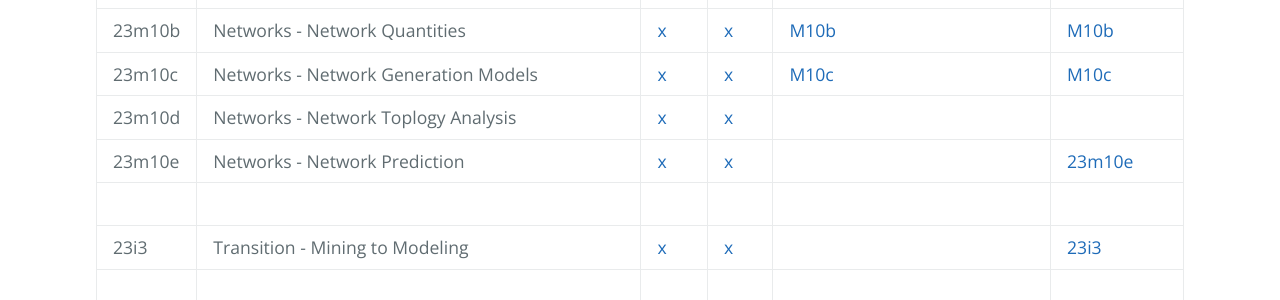
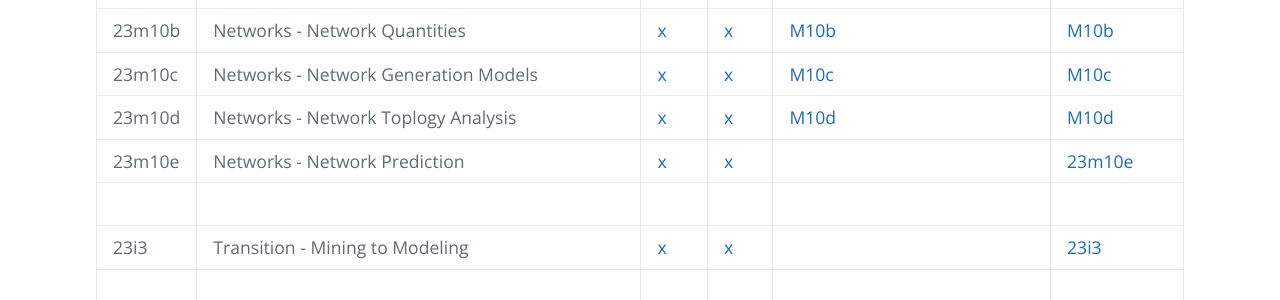
Before and after one commit to gersteinlab/cbb752b23, a Jekyll site: the page built from syllabus.md, in a window 1280 px wide and 900 px high, scrolled down 4278 px. Shown: the part 155-455 px from the top of the window. Built offline with Jekyll 4.4.1, drawn with Linux system fonts in a browser that asks for light colours.

Commit message:
Update syllabus.md

```diff
--- a/syllabus.md
+++ b/syllabus.md
@@ -50,6 +50,7 @@ Please see [last year's syllabus](http://cbb752b22.gersteinlab.org/syllabus) (wi
 
 See also additional readings for each topic: [Additional Readings](https://docs.google.com/document/d/1L7p4fv3XzMvzzTPIa4EFo6YD9UabBDuOBWKGjcxe5hw/edit)
 
+
 | #      | Topic                                                     | PDF                                                                                                                                  | PPT                                                                                                                                   | Youtube<br>('21 unless indicated otherwise)               | MPEG (2021)                                                                                                                                                      |
 | ------ | --------------------------------------------------------- | ------------------------------------------------------------------------------------------------------------------------------------ | ------------------------------------------------------------------------------------------------------------------------------------- | --------------------------------------------------------- | ---------------------------------------------------------------------------------------------------------------------------------------------------------------- |
 | 23i1   | Introduction to Biomedical Data Science                   | [x](http://files2.gersteinlab.org/public-docs/2023/01.19/23i1--cbb752-MG-spr23-intro.pdf)                                            | [x](http://files2.gersteinlab.org/public-docs/2023/01.19/23i1--cbb752-MG-spr23-intro.pptx)                                            | [I1](https://youtu.be/0B9BYt5bV84)                        | [I1](http://files.gersteinlab.org/media/videos/BioDataSciMiningModeling-Lecture_default.cbb752b21-1feb21.01-intro-lect.onweb.wo2faces.mp4)                       |
@@ -86,7 +87,7 @@ See also additional readings for each topic: [Additional Readings](https://docs.
 | 23m10a | Networks - Intro                                          | [x](http://files2.gersteinlab.org/public-docs/2023/04.13/network/23m10a--cbb752-MG-networks-intro.pdf)                               | [x](http://files2.gersteinlab.org/public-docs/2023/04.13/network/23m10a--cbb752-MG-networks-intro.pptx)                               | [M10a](https://youtu.be/KIEjigOPoq0)                      | [M10a](http://files.gersteinlab.org/media/videos/BioDataSciMiningModeling-Lecture_default.cbb752b21-17mar21.10a-network-topology-analysis.onweb.mp4)             |
 | 23m10b | Networks - Network Quantities                             | [x](http://files2.gersteinlab.org/public-docs/2023/04.13/network/23m10b--cbb752-MG-network-quantities.pdf)                           | [x](http://files2.gersteinlab.org/public-docs/2023/04.13/network/23m10b--cbb752-MG-network-quantities.pptx)                           | [M10b](https://youtu.be/tmgECW9Pjoo)                      | [M10b](http://files.gersteinlab.org/media/videos/BioDataSciMiningModeling-Lecture_default.cbb752b21-17mar21.10b-network-topology-analysis.onweb.mp4)             |
 | 23m10c | Networks - Network Generation Models                      | [x](http://files2.gersteinlab.org/public-docs/2023/04.13/network/23m10c--cbb752-MG-network-generation.pdf)                           | [x](http://files2.gersteinlab.org/public-docs/2023/04.13/network/23m10c--cbb752-MG-network-generation.pptx)                           | [M10c](https://youtu.be/FalSiWgVF3A)                      | [M10c](http://files.gersteinlab.org/media/videos/BioDataSciMiningModeling-Lecture_default.cbb752b21-29mar21.10c-network-topology-analysis.onweb.mp4)             |
-| 23m10d | Networks - Network Toplogy Analysis                       | [x](http://files2.gersteinlab.org/public-docs/2023/04.13/network/23m10d--cbb752-mg-spr23-network-topology-analysis.pdf)              | [x](http://files2.gersteinlab.org/public-docs/2023/04.13/network/23m10d--cbb752-mg-spr23-network-topology-analysis.pptx)              |                                                           |                                                                                                                                                                  |
+| 23m10d | Networks - Network Toplogy Analysis                       | [x](http://files2.gersteinlab.org/public-docs/2023/04.13/network/23m10d--cbb752-mg-spr23-network-topology-analysis.pdf)              | [x](http://files2.gersteinlab.org/public-docs/2023/04.13/network/23m10d--cbb752-mg-spr23-network-topology-analysis.pptx)              | [M10d](https://youtu.be/zZb_uZY69ac)                      | [M10d](http://files.gersteinlab.org/media/videos/BioDataSciMiningModeling-Lecture_default.cbb752b21-29mar21.10d-network-topology-analysis.onweb.mp4)             |
 | 23m10e | Networks - Network Prediction                             | [x](http://files2.gersteinlab.org/public-docs/2023/04.13/network/23m10e--cbb752-MG-spr23-network-prediction.pdf)                     | [x](http://files2.gersteinlab.org/public-docs/2023/04.13/network/23m10e--cbb752-MG-spr23-network-prediction.pptx)                     |                                                           | [23m10e](http://files2.gersteinlab.org/public-docs/2023/04.13/network/23m10e--cbb752-MG-spr23-network-prediction.mp4)                                            |
 |        |                                                           |                                                                                                                                      |                                                                                                                                       |                                                           |                                                                                                                                                                  |
 | 23i3   | Transition - Mining to Modeling                           | [x](http://files2.gersteinlab.org/public-docs/2023/04.13/23i3--cbb752-MG-spr23-trans-mine2model.pdf)                                 | [x](http://files2.gersteinlab.org/public-docs/2023/04.13/network/23i3--cbb752-MG-spr23-trans-mine2model.pptx)                         |                                                           | [23i3](http://files2.gersteinlab.org/public-docs/2023/04.13/network/23i3--cbb752-MG-spr23-trans-mine2model.mp4)                                                  |
@@ -104,5 +105,4 @@ See also additional readings for each topic: [Additional Readings](https://docs.
 | 23s4   | Intrinsically Disordered Proteins                         | [x](http://files2.gersteinlab.org/public-docs/2023/04.14/proteins/idp.pdf)                                                           | [x](http://files2.gersteinlab.org/public-docs/2023/04.14/proteins/idp.pptx)                                                           | [S4](https://youtu.be/Ar-Nu7lNX0A)                        | [S4](http://files.gersteinlab.org/media/videos/BioDataSciMiningModeling_0426.mp4)                                                                                |
 | 23s5   | Simulation                                                |                                                                                                                                      |                                                                                                                                       |                                                           |                                                                                                                                                                  |
 
-
 See lab [permissions statement](https://sites.gersteinlab.org/permissions/) in relation to resusing any of the above material.
```
